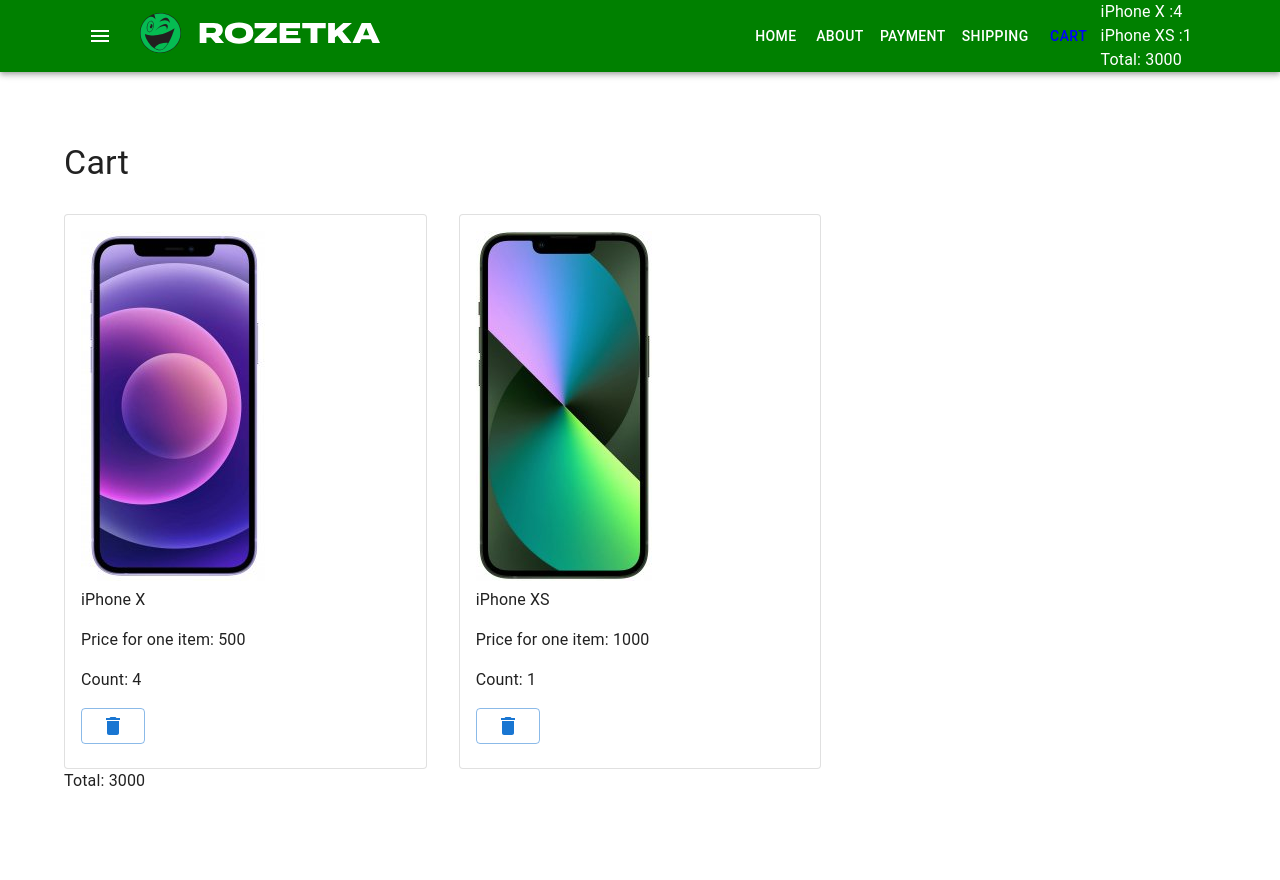
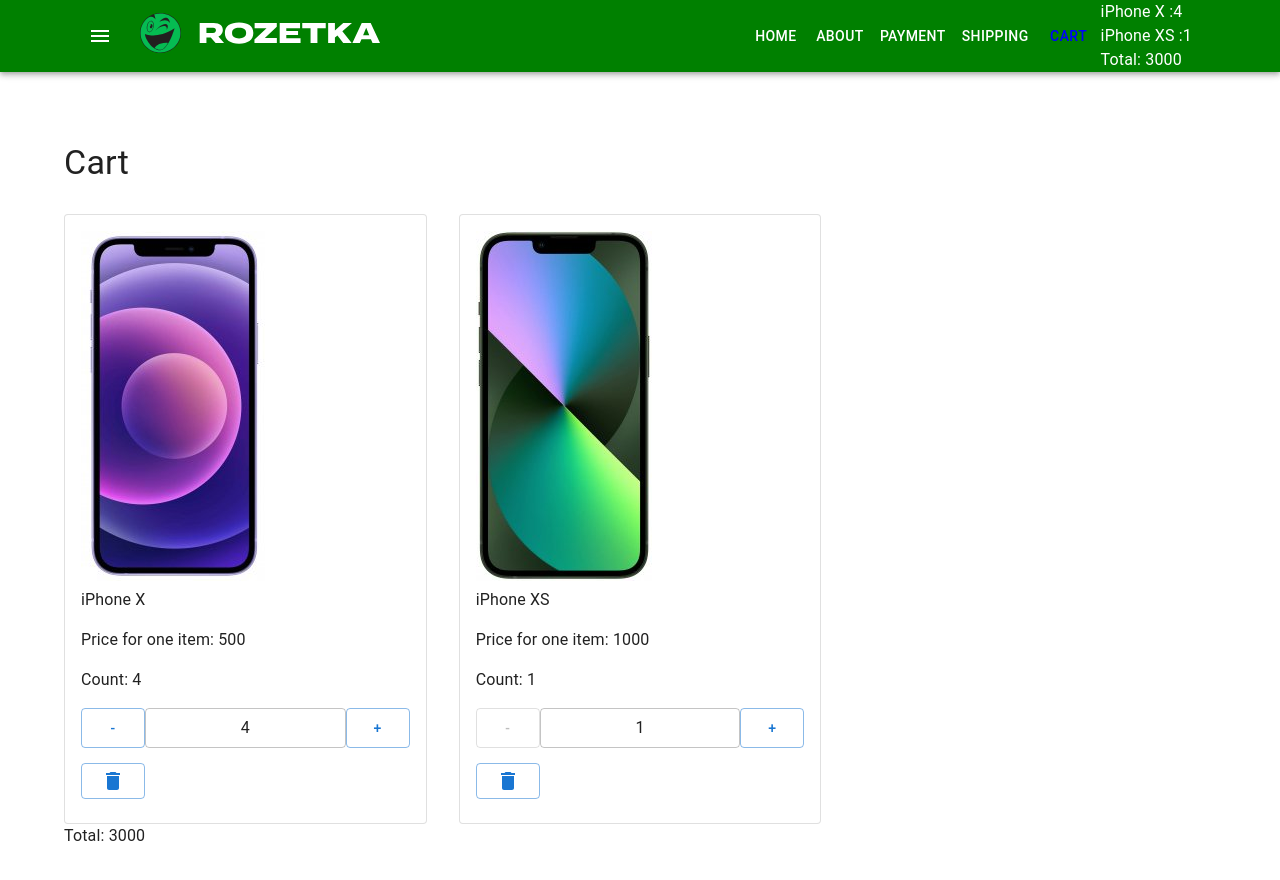
Before and after one commit to StasKostak/React-Shop-Project, a React (Create React App) app: page /cart in a window 1280 px wide. Shown: the top 880 px of the page. Before the commit the page ends 833 px from the top, so only its background shows below. Built offline with nearby package versions, Linux system fonts and the light colour scheme; the HTML template or start-up script is replaced by a standard one.

Commit message:
crement+-

```diff
--- a/src/components/CartProductList/CartProductsListItemExtended.tsx
+++ b/src/components/CartProductList/CartProductsListItemExtended.tsx
@@ -1,6 +1,7 @@
 import { Button, Card, CardContent, Grid } from '@mui/material'
 import { ProductsProps } from 'components/Products/productsArray'
 import DeleteIcon from '@mui/icons-material/Delete'
+import Quantity from 'components/Quantity/Quantity'
 
 type Props = {
     product: ProductsProps
@@ -23,6 +24,11 @@
                     <div>{product.title}</div>
                     <p>Price for one item: {product.price}</p>
                     <p>Count: {productCount}</p>
+                    <Quantity
+                        count={productCount}
+                        onDecrement={() => console.log('dec')}
+                        onIncrement={() => console.log('inc')}
+                    />
                     <Button
                         variant="outlined"
                         onClick={() => removeProductFromCart(product.id)}
--- a/src/components/Products/ProductsListItem.scss
+++ b/src/components/Products/ProductsListItem.scss
@@ -22,13 +22,7 @@
         text-align: center;
         font-weight: bold;
     }
-    .product-quantity {
-        display: flex;
-        margin: 15px 0;
-        input {
-            text-align: center;
-        }
-    }
+
 }
 .btns-wrap {
     display: flex;
@@ -43,3 +37,10 @@
         height: auto;
     }
 }
+.product-quantity {
+    display: flex;
+    margin: 15px 0;
+    input {
+        text-align: center;
+    }
+}
--- a/src/components/Products/ProductsListItem.tsx
+++ b/src/components/Products/ProductsListItem.tsx
@@ -1,11 +1,5 @@
-import {
-    Button,
-    Card,
-    CardActions,
-    CardContent,
-    TextField,
-} from '@mui/material'
-import { green } from '@mui/material/colors'
+import { Button, Card, CardActions, CardContent } from '@mui/material'
+import Quantity from 'components/Quantity/Quantity'
 import { useState } from 'react'
 import './ProductsListItem.scss'
 
@@ -54,23 +48,11 @@
                     <span>Capacity:</span> {capacity} gb
                 </div>
                 <div className="product-price">{price}$</div>
-                <div className="product-quantity">
-                    <Button
-                        variant="outlined"
-                        onClick={() => onDecrement()}
-                        disabled={count <= 1}
-                    >
-                        -
-                    </Button>
-                    <TextField size="small" value={count} />
-                    <Button
-                        variant="outlined"
-                        onClick={() => onIncrement()}
-                        disabled={count >= 10}
-                    >
-                        +
-                    </Button>
-                </div>
+                <Quantity
+                    count={count}
+                    onDecrement={onDecrement}
+                    onIncrement={onIncrement}
+                />
             </CardContent>
             <CardActions className="btns-wrap">
                 <Button
--- /dev/null
+++ b/src/components/Quantity/Quantity.tsx
@@ -0,0 +1,30 @@
+import { Button, TextField } from '@mui/material'
+
+type Props = {
+    count: number
+    onDecrement: () => void
+    onIncrement: () => void
+}
+
+const Quantity = ({ count, onDecrement, onIncrement }: Props) => {
+    return (
+        <div className="product-quantity">
+            <Button
+                variant="outlined"
+                onClick={() => onDecrement()}
+                disabled={count <= 1}
+            >
+                -
+            </Button>
+            <TextField size="small" value={count} />
+            <Button
+                variant="outlined"
+                onClick={() => onIncrement()}
+                disabled={count >= 10}
+            >
+                +
+            </Button>
+        </div>
+    )
+}
+export default Quantity
```
